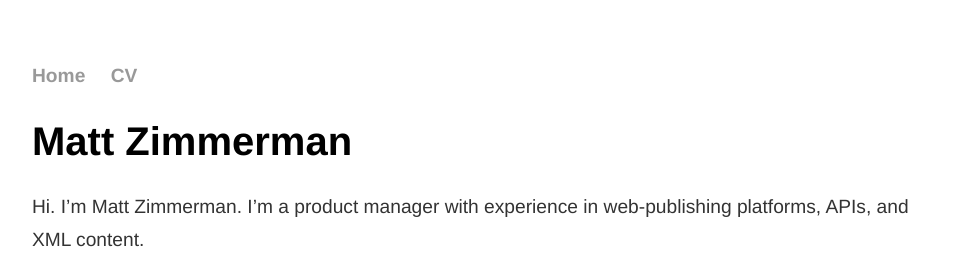
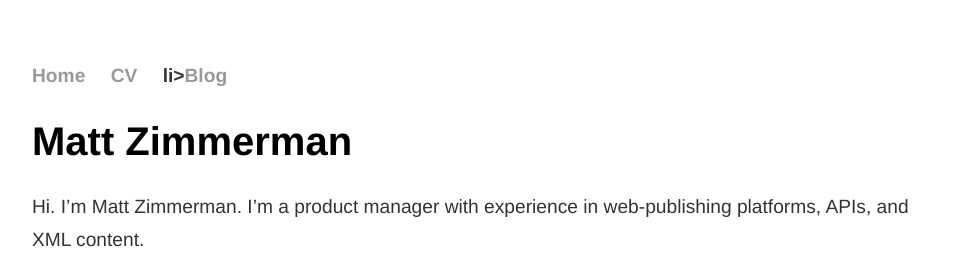
Before and after one commit to mattznyc/mattznyc.github.io, a Jekyll site: the page built from index.md, in a window 1280 px wide. Shown: the top 258 px of the page, without its empty margins (160-1119 px from the left). Built offline with Jekyll 4.4.1, drawn with Linux system fonts in a browser that asks for light colours.

Commit message:
Update navigation.html
added Blog link

```diff
--- a/_includes/navigation.html
+++ b/_includes/navigation.html
@@ -2,5 +2,6 @@
     <ul>
         <li><a href="/">Home</a></li>
         <li><a href="/cv">CV</a></li>
+        li><a href="/blog">Blog</a></li>
     </ul>
 </nav>
```
